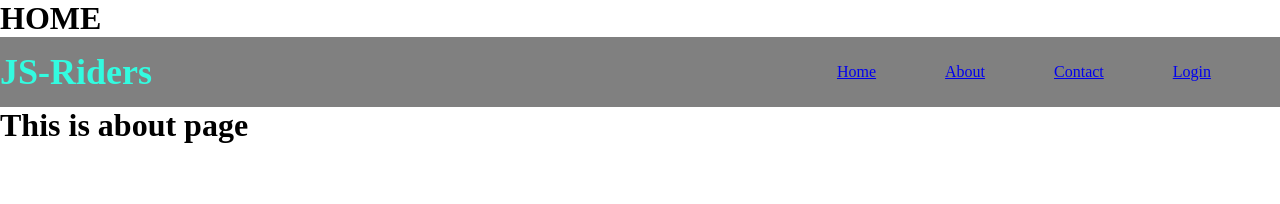
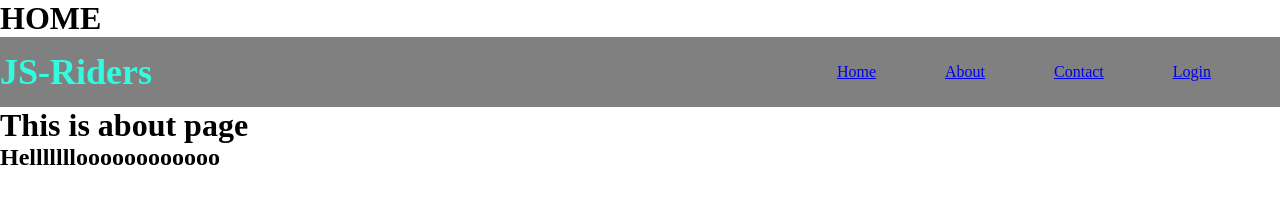
Before and after one commit to TasnimRafath/node-multipage-server, a website: page public/pages/about.html in a window 1280 px wide. Drawn offline with Linux system fonts and the light colour scheme; files that its build step writes are made by us from their sources.

Commit message:
some changes

```diff
--- a/public/pages/about.html
+++ b/public/pages/about.html
@@ -21,6 +21,7 @@
     </nav>
 
     <h1>This is about page</h1>
+    <h2>Hellllllloooooooooooo</h2>
 
 
 </body>
```
